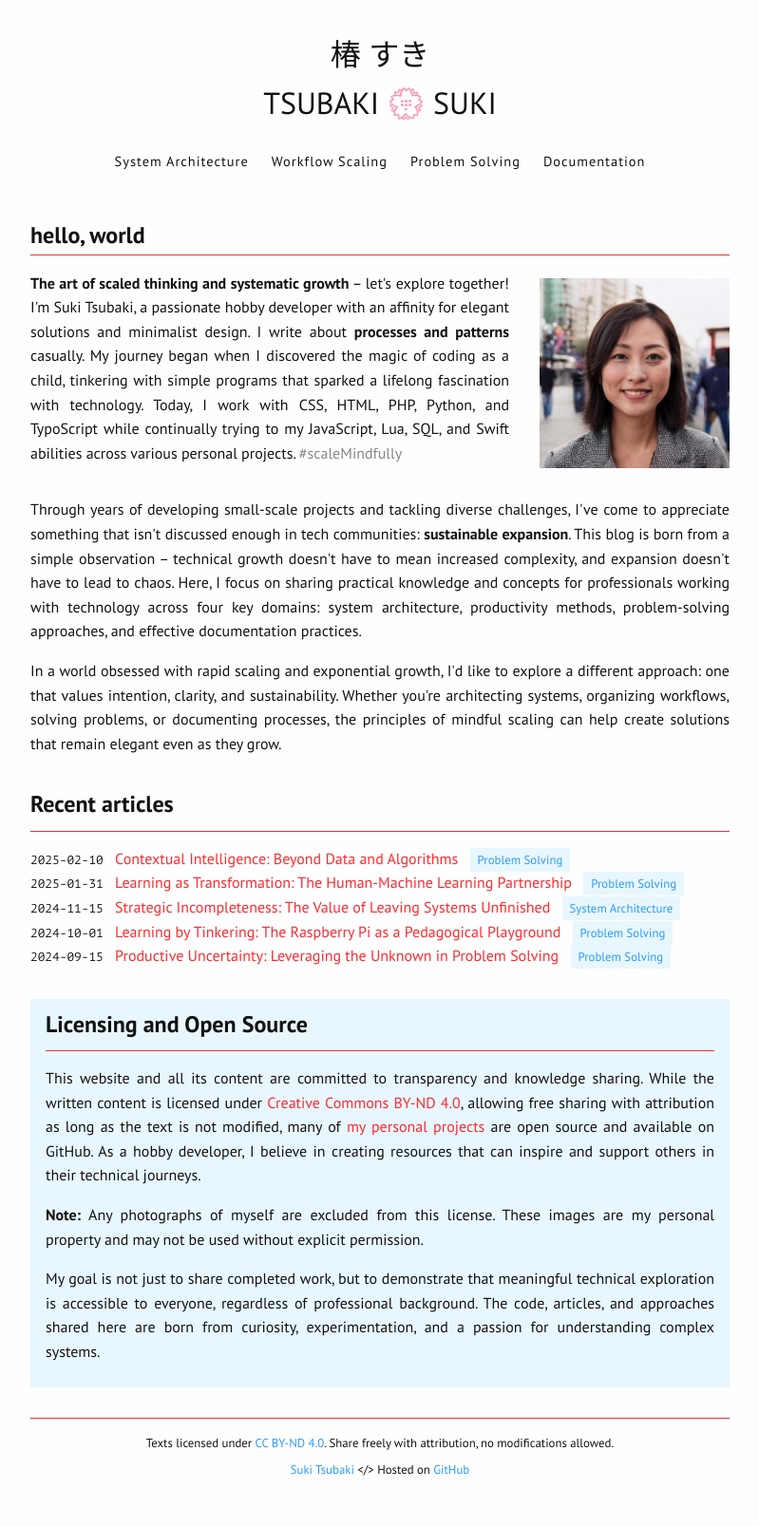
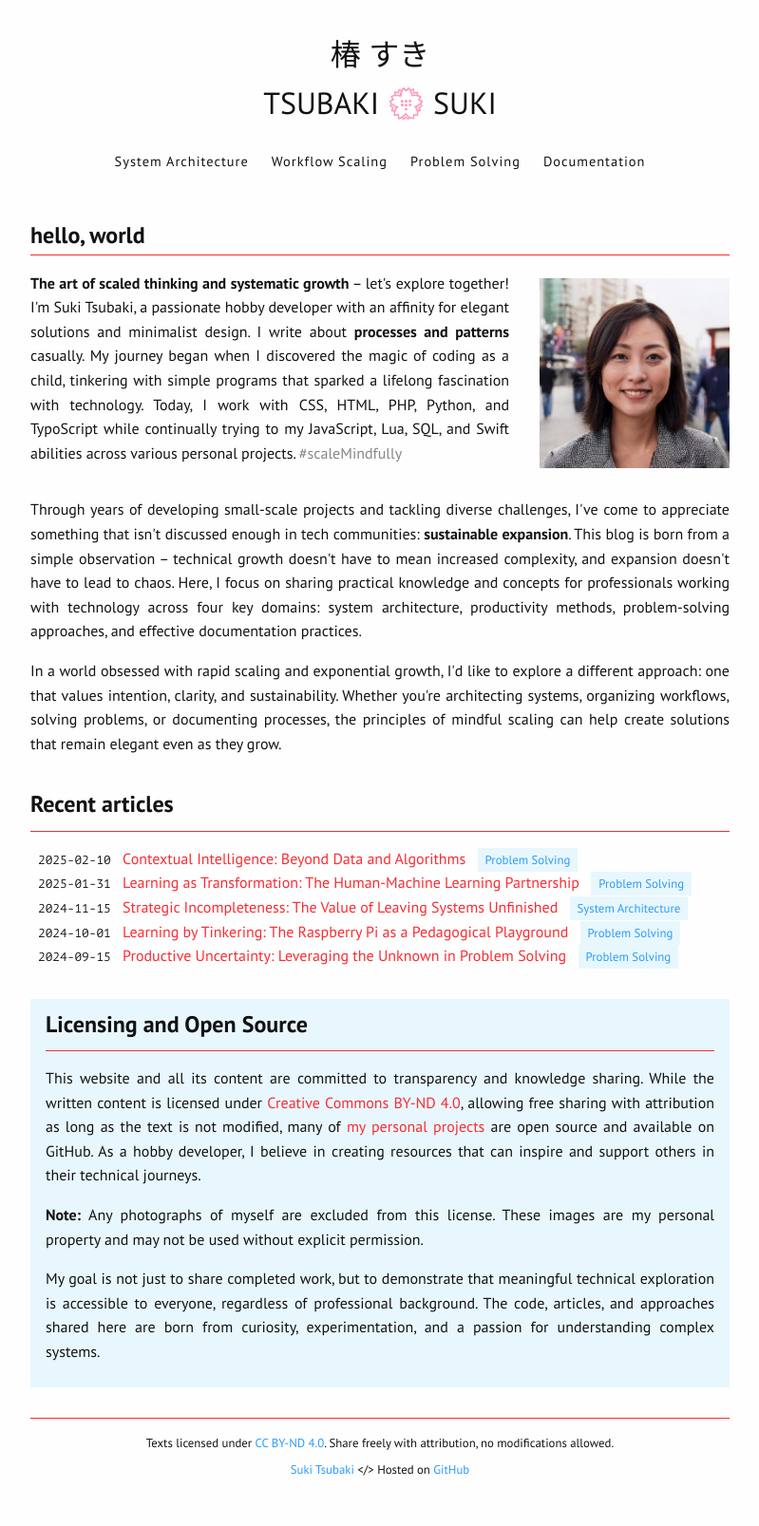
Before and after one commit to sukitsubaki/sukitsubaki.github.io, a Jekyll site: the page built from index.html, in a window 1280 px wide. Shown: the whole page at 95% size, without its empty margins (240-1039 px from the left). Built offline with Jekyll 4.4.1, drawn with Linux system fonts in a browser that asks for light colours.

Commit message:
add post-list__item margin

```diff
--- a/assets/css/modules/post.css
+++ b/assets/css/modules/post.css
@@ -64,6 +64,7 @@
 }
 
 .post-list__item {
+    margin-left: var(--spacing-xs);
     margin-bottom: 0;
 }
 
```
